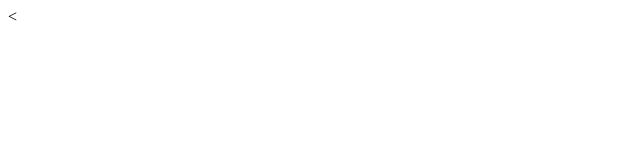
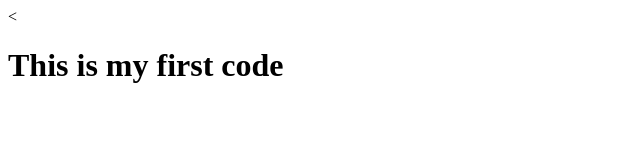
Before and after one commit to ahmedshomaki/git-one, a plain HTML site: page index.html in a window 1280 px wide. Shown: the whole page, without its empty margins (0-640 px from the left). Drawn offline with Linux system fonts and the light colour scheme.

Commit message:
added h1

```diff
--- a/index.html
+++ b/index.html
@@ -5,6 +5,6 @@
     <title>whoooo</title>
   </head>
   <body>
-
+<h1>This is my first code</h1>
   </body>
 </html>
```
